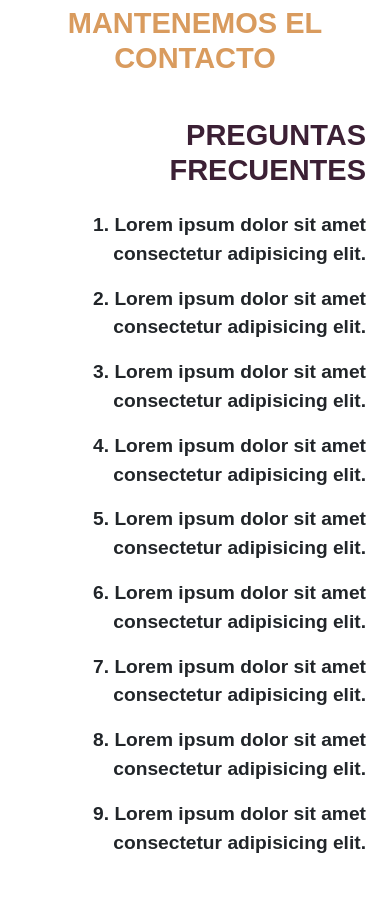
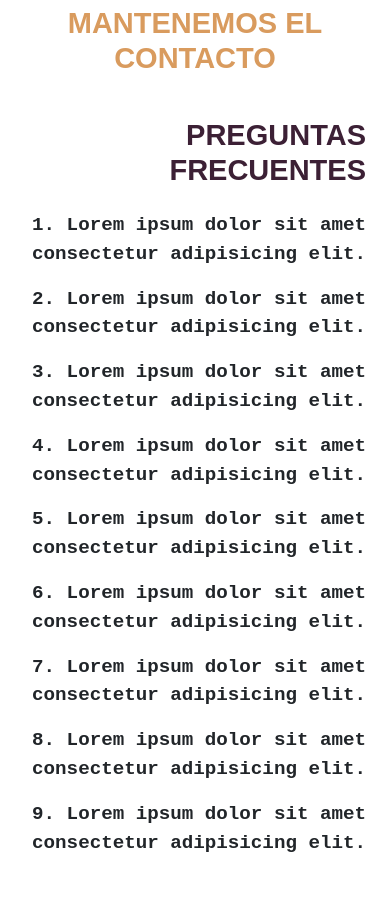
Before and after one commit to alejoFerrari/crossfit, a plain HTML site: page html/contacto.html in a window 390 px wide. Shown: the part 133-1052 px from the top of the page. Drawn offline with nearby package versions, Linux system fonts and the light colour scheme.

Commit message:
contacto / locales responsive

```diff
--- a/html/contacto.html
+++ b/html/contacto.html
@@ -67,17 +67,17 @@
 
             <h2 class="text-end">Preguntas Frecuentes</h2>
 
-            <div class="preguntas text-end">
+            <div class="text-end">
 
-                <p>1. Lorem ipsum dolor sit amet consectetur adipisicing elit.</p>
-                <p>2. Lorem ipsum dolor sit amet consectetur adipisicing elit.</p>
-                <p>3. Lorem ipsum dolor sit amet consectetur adipisicing elit.</p>
-                <p>4. Lorem ipsum dolor sit amet consectetur adipisicing elit.</p>
-                <p>5. Lorem ipsum dolor sit amet consectetur adipisicing elit.</p>
-                <p>6. Lorem ipsum dolor sit amet consectetur adipisicing elit.</p>
-                <p>7. Lorem ipsum dolor sit amet consectetur adipisicing elit.</p>
-                <p>8. Lorem ipsum dolor sit amet consectetur adipisicing elit.</p>
-                <p>9. Lorem ipsum dolor sit amet consectetur adipisicing elit.</p>
+                <p class="preguntas" >1. Lorem ipsum dolor sit amet consectetur adipisicing elit.</p>
+                <p class="preguntas" >2. Lorem ipsum dolor sit amet consectetur adipisicing elit.</p>
+                <p class="preguntas" >3. Lorem ipsum dolor sit amet consectetur adipisicing elit.</p>
+                <p class="preguntas" >4. Lorem ipsum dolor sit amet consectetur adipisicing elit.</p>
+                <p class="preguntas" >5. Lorem ipsum dolor sit amet consectetur adipisicing elit.</p>
+                <p class="preguntas" >6. Lorem ipsum dolor sit amet consectetur adipisicing elit.</p>
+                <p class="preguntas" >7. Lorem ipsum dolor sit amet consectetur adipisicing elit.</p>
+                <p class="preguntas" >8. Lorem ipsum dolor sit amet consectetur adipisicing elit.</p>
+                <p class="preguntas" >9. Lorem ipsum dolor sit amet consectetur adipisicing elit.</p>
 
 
 
--- a/scss/_contacto.scss
+++ b/scss/_contacto.scss
@@ -8,8 +8,17 @@
 
     font-weight: bold;
 
-    margin-left: 10px;
 
+
+
+
+}
+
+.preguntas:hover {
+
+    text-transform: uppercase;
+
+    text-decoration:underline;
 
 }
 
@@ -23,4 +32,6 @@ form .button {
 }
 
 
+
+
 /* CONTACTO - FIN */
--- a/scss/_medias.scss
+++ b/scss/_medias.scss
@@ -23,6 +23,20 @@
         grid-template-columns: 1fr;
 
     }
+
+    .contenedorUbi {
+
+        grid-template-columns: 1fr;
+
+
+    }
+
+    .achicar {
+
+        width: 70%;
+
+    }
+
 
 
 
@@ -56,6 +70,13 @@
 
         grid-template-columns: 1fr;
 
+
+    }
+
+    .achicar {
+
+        width: 70%;
+
     }
 
 
```
Also changed, not shown: html/locales.html (+4 -4 lines), css/style.css, 1 other file.
